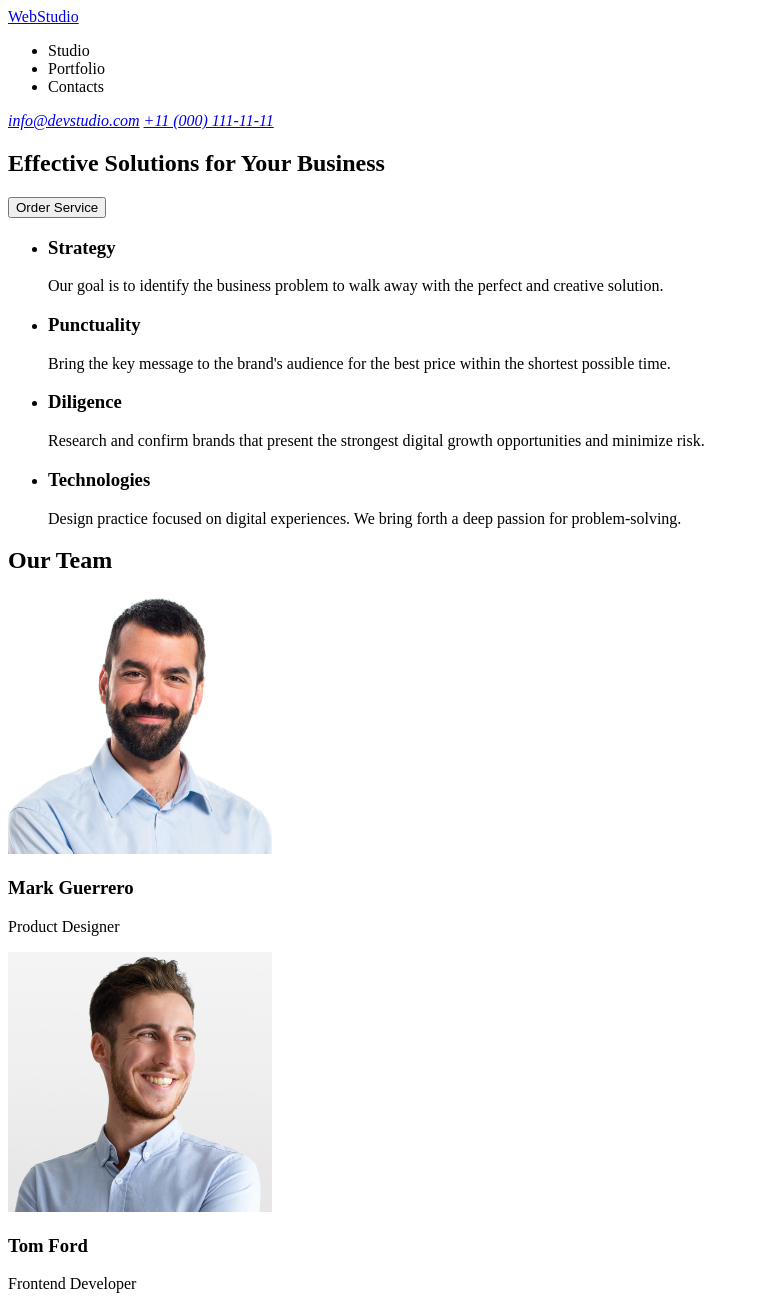
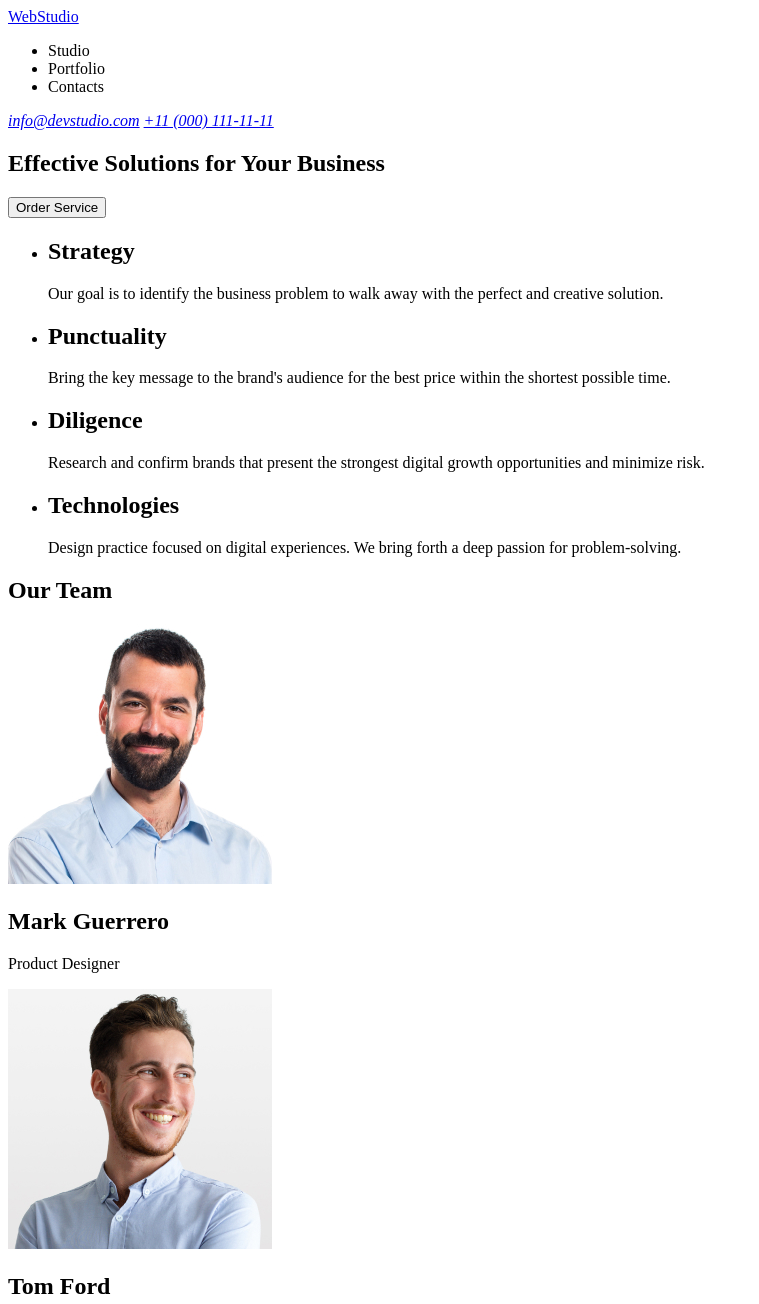
Before and after one commit to OleksandrMiedviediev/Tutorial, a plain HTML site: page index.html in a window 1280 px wide. Shown: the top 1304 px of the page, without its empty margins (0-759 px from the left). Drawn offline with Linux system fonts and the light colour scheme.

Commit message:
Update index.html

```diff
--- a/index.html
+++ b/index.html
@@ -28,28 +28,28 @@
       <section>
         <ul>
           <li>
-            <h3>Strategy</h3>
+            <h2>Strategy</h2>
             <p>
               Our goal is to identify the business problem to walk away with the
               perfect and creative solution.
             </p>
           </li>
           <li>
-            <h3>Punctuality</h3>
+            <h2>Punctuality</h2>
             <p>
               Bring the key message to the brand's audience for the best price
               within the shortest possible time.
             </p>
           </li>
           <li>
-            <h3>Diligence</h3>
+            <h2>Diligence</h2>
             <p>
               Research and confirm brands that present the strongest digital
               growth opportunities and minimize risk.
             </p>
           </li>
           <li>
-            <h3>Technologies</h3>
+            <h2>Technologies</h2>
             <p>
               Design practice focused on digital experiences. We bring forth a
               deep passion for problem-solving.
@@ -65,10 +65,10 @@
           width="264"
           height="260"
         />
-        <h3>Mark Guerrero</h3>
+        <h2>Mark Guerrero</h2>
         <p>Product Designer</p>
         <img src="/images/img_2.jpg" alt="Tom Ford" width="264" height="260" />
-        <h3>Tom Ford</h3>
+        <h2>Tom Ford</h2>
         <p>Frontend Developer</p>
         <img
           src="/images/img_3.jpg"
@@ -76,7 +76,7 @@
           width="264"
           height="260"
         />
-        <h3>Camila Garcia</h3>
+        <h2>Camila Garcia</h2>
         <p>Marketing</p>
         <img
           src="/images/img_4.jpg"
@@ -84,7 +84,7 @@
           width="264"
           height="260"
         />
-        <h3>Daniel Wilson</h3>
+        <h2>Daniel Wilson</h2>
         <p>UI Designer</p>
       </section>
     </main>
```
